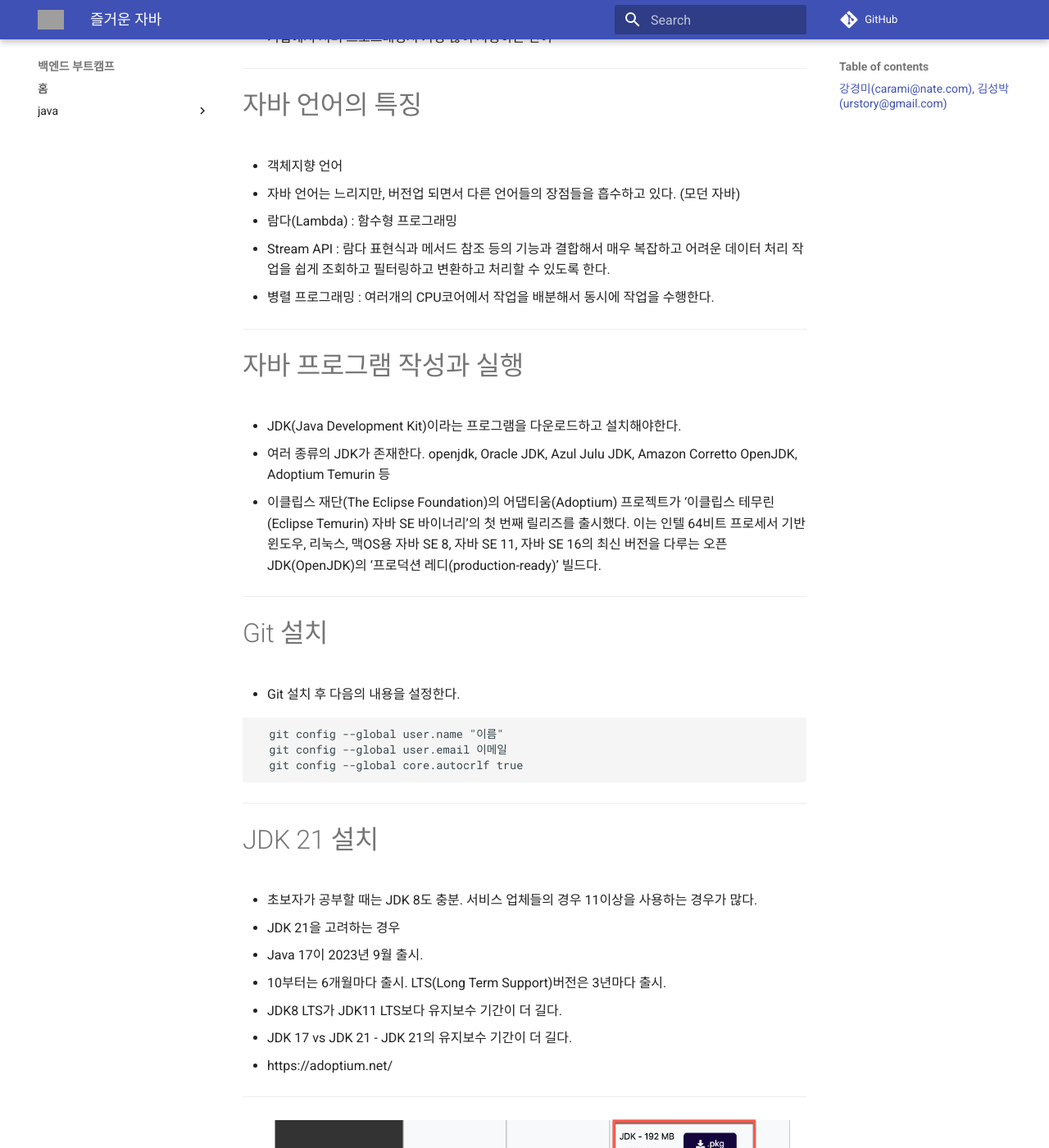
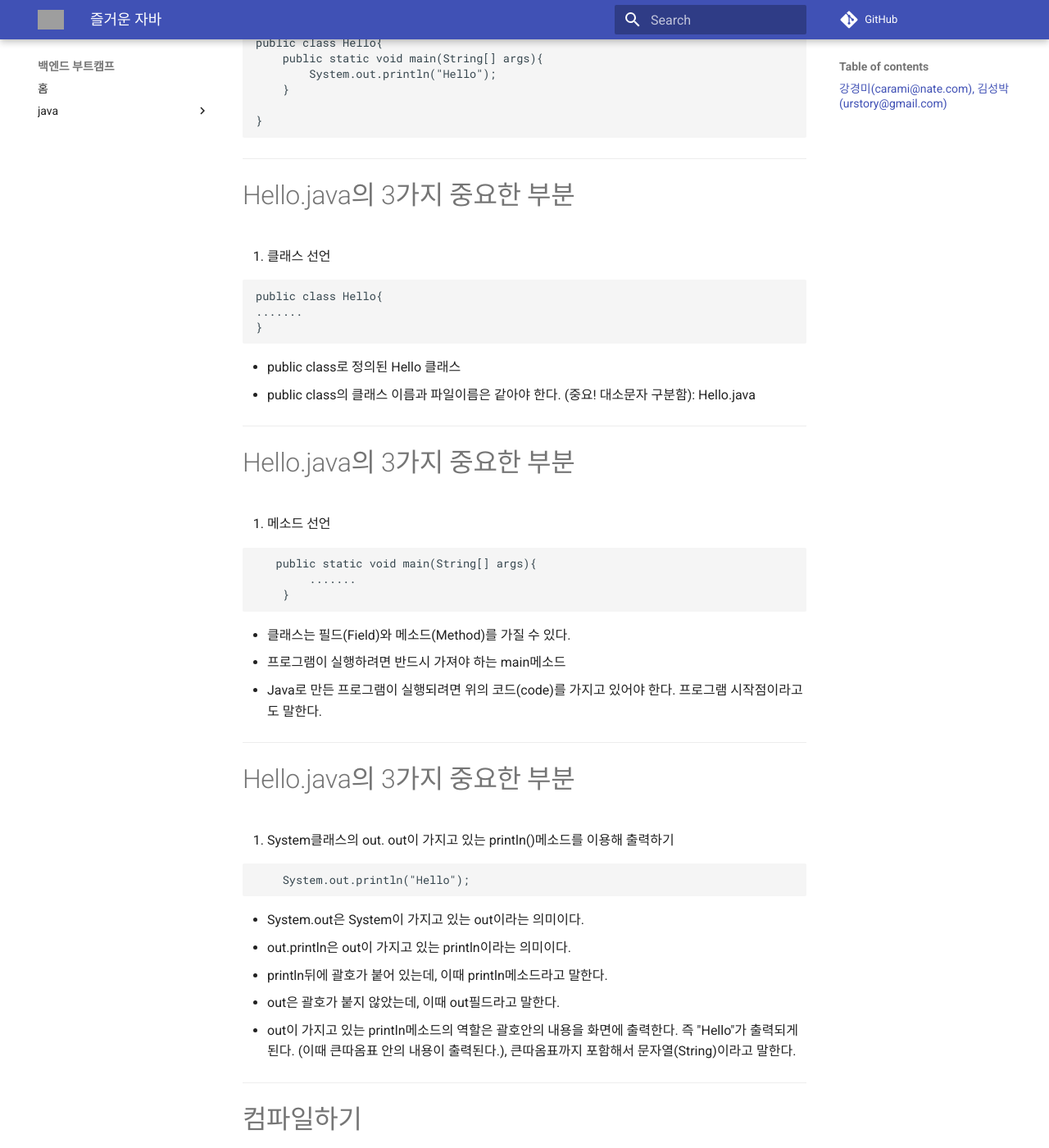
Before and after one commit to carami/likelion-backend-guide, an MkDocs documentation site: the page built from docs/week01/java-basics.md, in a window 1280 px wide and 1400 px high, scrolled down 421 px. Shown: the whole window at 82% size. Built offline with MkDocs 1.6.1 and Material for MkDocs 9.7.7, drawn with Linux system fonts in a browser that asks for light colours; comment, search, counter and statistics services are not loaded; some of the changed text lies outside the part shown; grey boxes are pictures that could not be loaded.

Commit message:
add java-basics.md

````diff
--- a/docs/week01/java-basics.md
+++ b/docs/week01/java-basics.md
@@ -8,109 +8,11 @@ marp: true
 
 ---
 
-# JAVA언어의 특징과 JDK 설치
+# Hello
 
 ---
 
-# 자바 프로그래밍을 공부하는 이유?
-
-- 기업에서 서버 프로그래밍시 가장 많이 사용하는 언어
-
----
-
-# 자바 언어의 특징
-
-- 객체지향 언어
-- 자바 언어는 느리지만, 버전업 되면서 다른 언어들의 장점들을 흡수하고 있다. (모던 자바)
-  - 람다(Lambda) : 함수형 프로그래밍
-  - Stream API : 람다 표현식과 메서드 참조 등의 기능과 결합해서 매우 복잡하고 어려운 데이터 처리 작업을 쉽게 조회하고 필터링하고 변환하고 처리할 수 있도록 한다.
-  - 병렬 프로그래밍 : 여러개의 CPU코어에서 작업을 배분해서 동시에 작업을 수행한다.
-
----
-
-# 자바 프로그램 작성과 실행
-
-- JDK(Java Development Kit)이라는 프로그램을 다운로드하고 설치해야한다.
-- 여러 종류의 JDK가 존재한다. openjdk, Oracle JDK, Azul Julu JDK, Amazon Corretto OpenJDK, Adoptium Temurin 등
-- 이클립스 재단(The Eclipse Foundation)의 어댑티움(Adoptium) 프로젝트가 ‘이클립스 테무린(Eclipse Temurin) 자바 SE 바이너리’의 첫 번째 릴리즈를 출시했다. 이는 인텔 64비트 프로세서 기반 윈도우, 리눅스, 맥OS용 자바 SE 8, 자바 SE 11, 자바 SE 16의 최신 버전을 다루는 오픈JDK(OpenJDK)의 ‘프로덕션 레디(production-ready)’ 빌드다.
-
----
-
-# Git 설치
-
-- Git 설치 후 다음의 내용을 설정한다.
-
-```
-  git config --global user.name "이름"
-  git config --global user.email 이메일
-  git config --global core.autocrlf true
-```
-
----
-
-# JDK 21 설치
-
-- 초보자가 공부할 때는 JDK 8도 충분. 서비스 업체들의 경우 11이상을 사용하는 경우가 많다.
-- JDK 21을 고려하는 경우
-  - Java 17이 2023년 9월 출시.
-  - 10부터는 6개월마다 출시. LTS(Long Term Support)버전은 3년마다 출시.
-  - JDK8 LTS가 JDK11 LTS보다 유지보수 기간이 더 길다.
-  - JDK 17 vs JDK 21 - JDK 21의 유지보수 기간이 더 길다.
-- https://adoptium.net/
-
----
-
-![height:500](images/2024-03-05-15-31-18.png)
-
----
-
-# JDK 21 설치
-
-- 윈도우 사용자는 msi파일을, 맥 사용자는 pkg파일을 다운로드한다.
-- msi파일 또는 pkg파일을 실행하여 설치한다.
-
----
-
-# JDK 21 설정/설치 - Mac사용자
-
-- 터미널에서 `echo $0` 이라고 명령한다.
-- zsh라고 나올 경우
-  `code ~/.zshrc` 명령을 수행한다.
-- bash라고 나올 경우
-  `code ~/.bashrc` 명령을 수행한다.
-- 파일을 열었으면 마지막 줄에 다음을 추가한다.
-
-```
-export JAVA_HOME=$(/usr/libexec/java_home -v 11)
-export PATH=$PATH:$JAVA_HOME/bin
-
-```
-
----
-
-# JDK 21 설정/설치 - Mac사용자
-
-- 터미널을 종료하고 재시작한다. 다음과 같이 명령한다.
-
-```
-java --version
-javac -version
-```
-
----
-
-# JDK 21 설치 - 윈도우 사용자
-
-구글에서 "Windows JAVA_HOME PATH 환경변수 설정" 이라고 검색해보자.
-
-https://vmpo.tistory.com/6
-
----
-
-# 자바 프로그램 작성과 실행
-
-- 터미널에서 특정 디렉토리로 이동한다. (소스가 저장될 디렉토리)
-- `code Hello.java` 을 실행한 후 아래와 같이 저장한다.
+# Hello.java 파일 분석하기
 
 ```
 public class Hello{
@@ -123,14 +25,77 @@ public class Hello{
 
 ---
 
-# 자바 프로그램 작성과 실행
+# Hello.java의 3가지 중요한 부분
 
-- java 컴파일러 javac명령으로 hello.java를 컴파일 한다.
+1. 클래스 선언
+
+```
+public class Hello{
+.......
+}
+```
+
+- public class로 정의된 Hello 클래스
+- public class의 클래스 이름과 파일이름은 같아야 한다. (중요! 대소문자 구분함): Hello.java
+
+---
+
+# Hello.java의 3가지 중요한 부분
+
+2. 메소드 선언
+
+```
+   public static void main(String[] args){
+        .......
+    }
+```
+
+- 클래스는 필드(Field)와 메소드(Method)를 가질 수 있다.
+- 프로그램이 실행하려면 반드시 가져야 하는 main메소드
+- Java로 만든 프로그램이 실행되려면 위의 코드(code)를 가지고 있어야 한다. 프로그램 시작점이라고도 말한다.
+
+---
+
+# Hello.java의 3가지 중요한 부분
+
+3. System클래스의 out. out이 가지고 있는 println()메소드를 이용해 출력하기
+
+```
+    System.out.println("Hello");
+```
+
+- System.out은 System이 가지고 있는 out이라는 의미이다.
+- out.println은 out이 가지고 있는 println이라는 의미이다.
+- println뒤에 괄호가 붙어 있는데, 이때 println메소드라고 말한다.
+- out은 괄호가 붙지 않았는데, 이때 out필드라고 말한다.
+- out이 가지고 있는 println메소드의 역할은 괄호안의 내용을 화면에 출력한다. 즉 "Hello"가 출력되게 된다. (이때 큰따옴표 안의 내용이 출력된다.), 큰따옴표까지 포함해서 문자열(String)이라고 말한다.
+
+---
+
+# 컴파일하기
+
+- 컴파일을 하려면 반드시 javac라는 프로그램이 필요하다. javac는 자바 컴파일러(Compiler)를 말한다.
   `javac Hello.java`
-- 컴파일이 성공하면 오류메시지가 없이 `Hello.class`파일이 생성된다.
-- `ls -la` 명령으로 파일이 생성되었는지 확인한다.
-- JVM(자바 가상 머신)으로 `Hello.class`를 실행한다. java명령이 JVM을 의미한다. 이 때 확장자는 입력하지 않는다.
+- 터미널에서 위의 명령을 입력하면 Hello.java라는 파일을 읽어들여서 컴파일을 하게 된다.
+- 컴파일을 성공하면 Hello.class파일이 생성되고, 컴파일이 실패하면 오류메시지가 보여진다.
+- Hello.class파일을 `바이트(byte) 파일`이라고 말한다. Hello.java는 에디터로 열어보면, 사람이 알아들을 수 있는 말로 되어 있지만, Hello.class는 사람이 알아볼 수 없는 말로 되어 있다.
+
+---
+
+# JVM으로 실행하기
+
+- 자바로 작성된 프로그램이라는 것은 컴파일된 클래스. 즉 바이트 파일을 의미한다.
+- 작성된 바이트 파일을 실행하려면 JVM(Java Virtual Machine)이 필요하다. 이 JVM역할을 수행하는 것이 java명령이다.
+- hwp파일을 읽어들이려면 아래한글 워드프로세서가 필요하고, psd파일을 읽어들이려면 포토샵 프로그램이 필요한 것과 같은 원리이다.
+- JVM은 바이트 코드를 읽어들여 실행된다. 바이트 코드를 읽어들여 실행하기 위해서는 다음과 같은 명령을 실행한다. 이때 확장자 이름은 입력하면 안된다.
   `java Hello`
+- java프로그램은 Hello클래스를 한 줄 읽고 해석 하고 실행하고, 한 줄 읽고 실행하고를 반복하면서 실행한다. 이렇게 한줄 한줄 읽어들이고 해석하면서 실행하는 방식을 인터프리터(interpreter)방식이라고 한다.
+
+---
+
+# 연습
+
+- 본인의 이름, 성별, 이메일주소를 출력하는 클래스를 작성하고, 컴파일하고, 실행한다.
 
 ---
 
````
